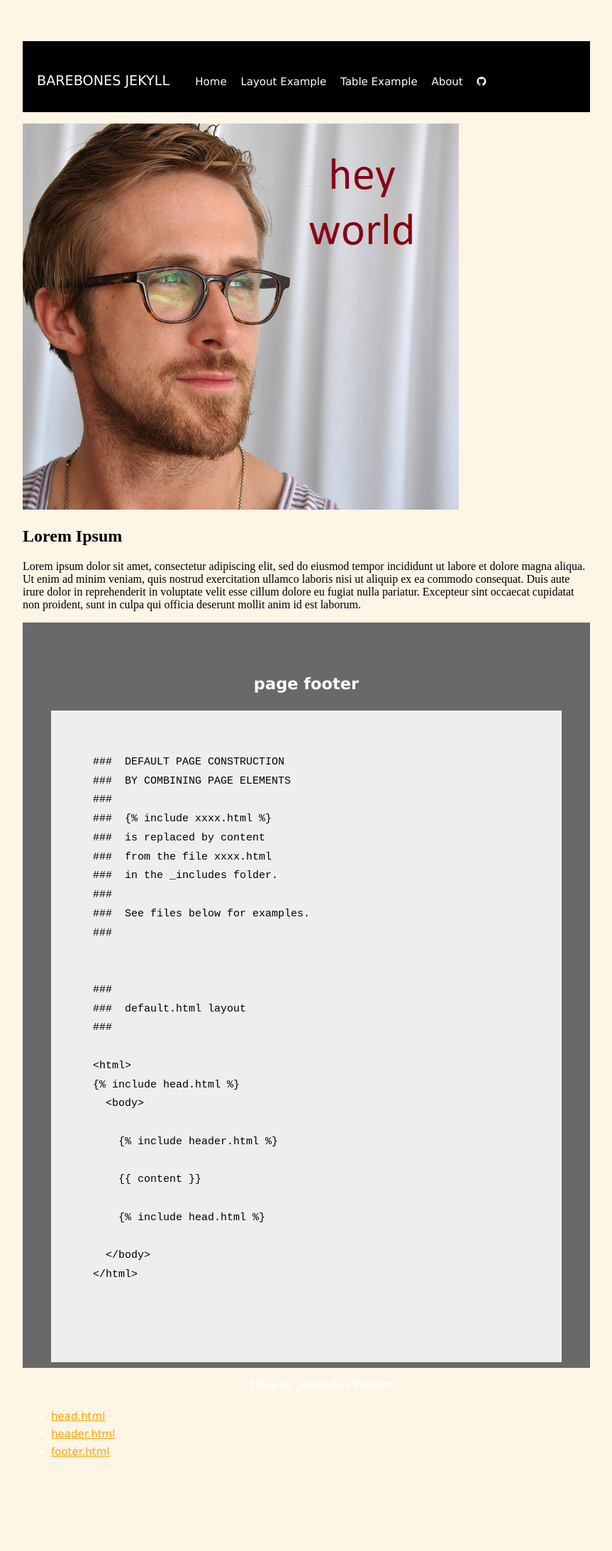
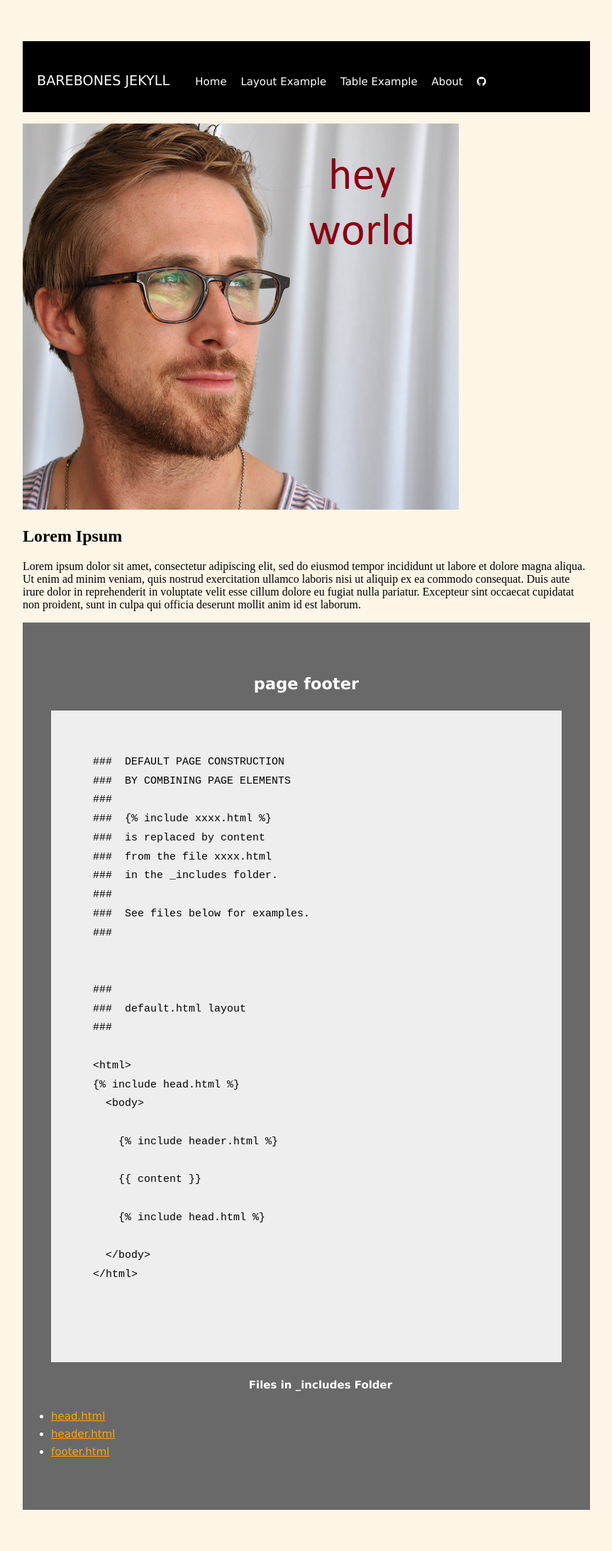
Before and after one commit to DS4PS/barebones-jekyll, a Jekyll site: the page built from index.md, in a window 1280 px wide. Shown: the whole page at 71% size, without its empty margins (208-1071 px from the left). Built offline with Jekyll 4.4.1, drawn with Linux system fonts in a browser that asks for light colours; nearby versions of some CDN libraries; before the commit the page ends 2058 px from its top, so only the background shows below that.

Commit message:
Update footer.html

```diff
--- a/_includes/footer.html
+++ b/_includes/footer.html
@@ -62,7 +62,7 @@
 
 footer {
   color:white;
-  height: 1000px;
+  height: 1200px;
   background-color: #696969;
   padding-top: 50px;
   font-family: Verdana,sans-serif;
```
